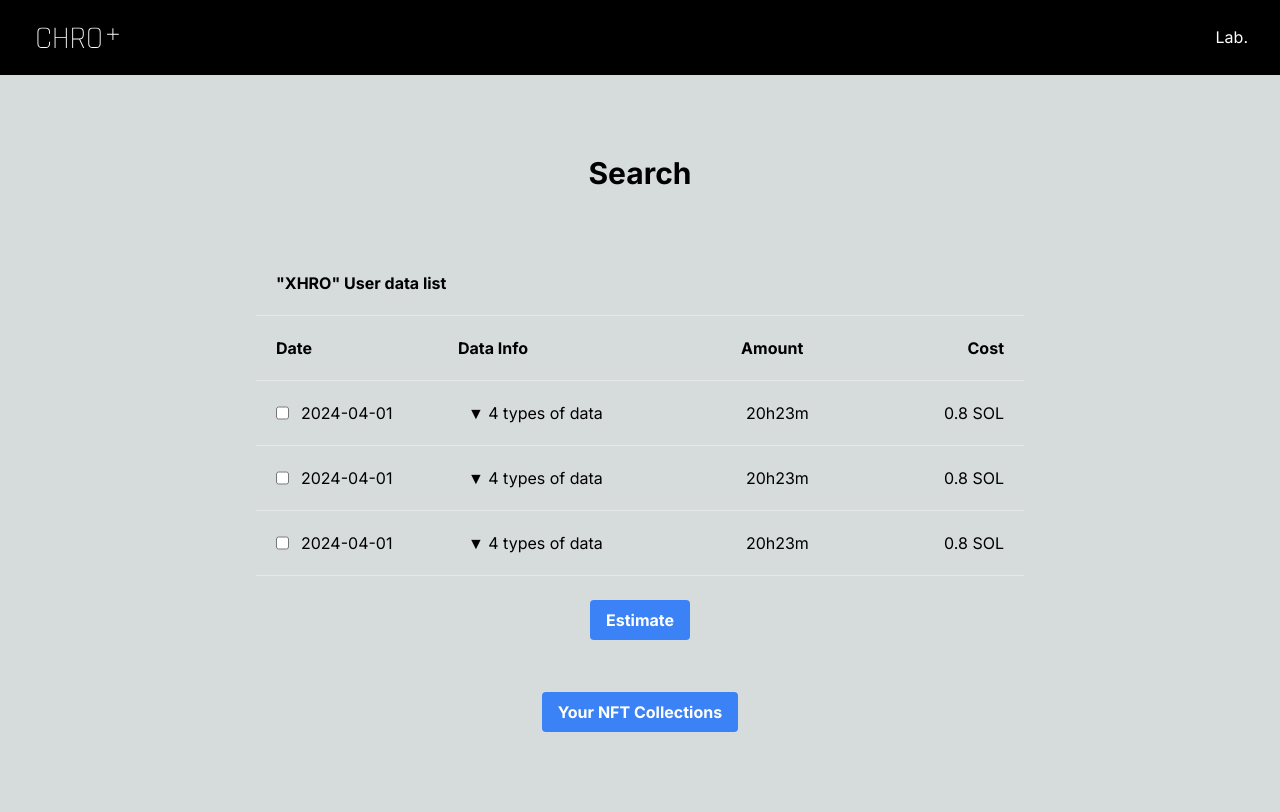
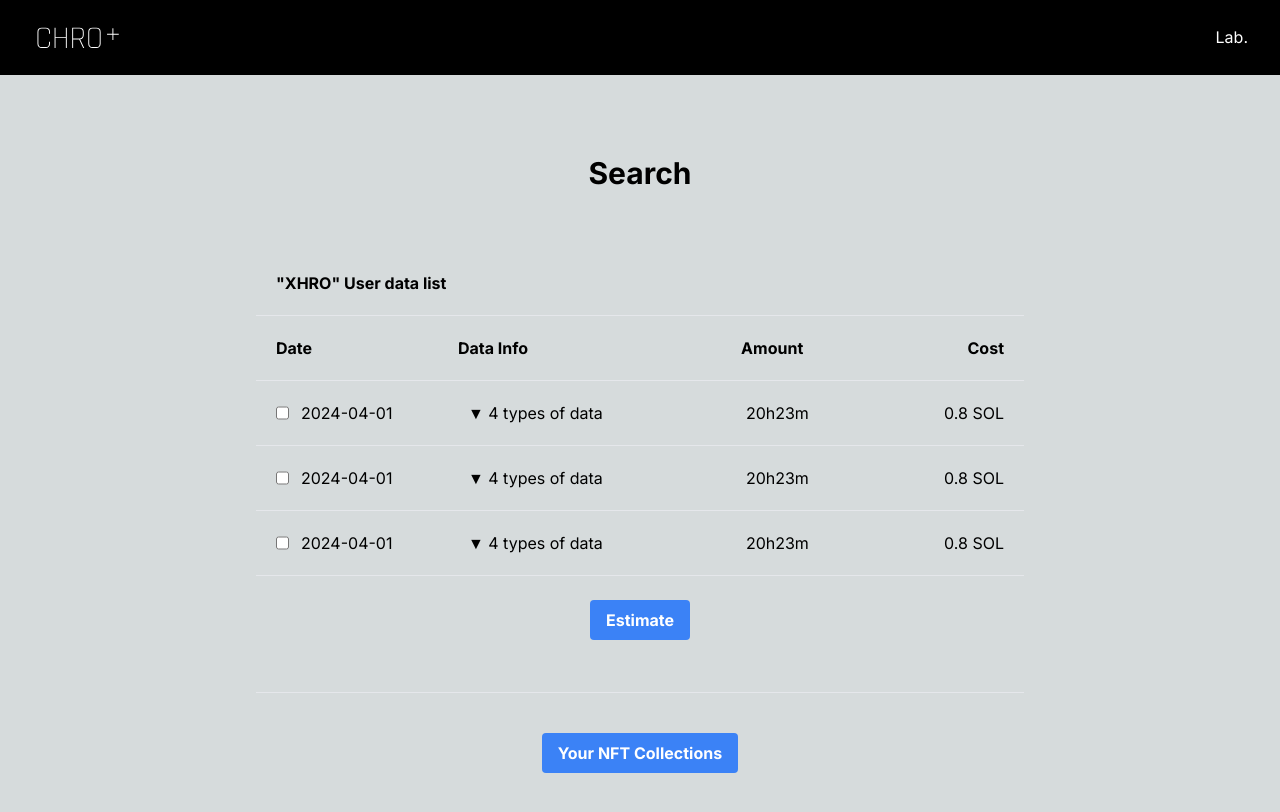
Before and after one commit to haruom/chroplus-solana-web, a Next.js app in the folder app/hosting/: page /lab/search in a window 1280 px wide. Built offline with nearby package versions, Linux system fonts and the light colour scheme.

Commit message:
Update page.tsx

```diff
--- a/app/hosting/app/lab/search/page.tsx
+++ b/app/hosting/app/lab/search/page.tsx
@@ -228,11 +228,14 @@ export default function Page() {
       )}
 
 
-      <div className="flex justify-center m-30 pt-10 pb-10 mx-auto max-w-3xl ">
-        <Link  href={{pathname: '/lab/download'}} >
-          <button className="bg-blue-500 hover:bg-blue-700 text-white font-bold py-2 px-4 rounded">Your NFT Collections</button>
-        </Link>
-      </div>
+      <section className="pt-10 pb-10 m-30 mx-auto max-w-3xl">
+        <hr/>
+        <div className="flex justify-center pt-10">
+          <Link  href={{pathname: '/lab/download'}} >
+            <button className="bg-blue-500 hover:bg-blue-700 text-white font-bold py-2 px-4 rounded">Your NFT Collections</button>
+          </Link>
+        </div>
+      </section>
     </>
   );
 }
```
